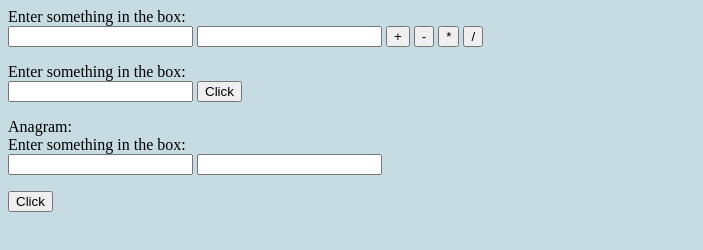
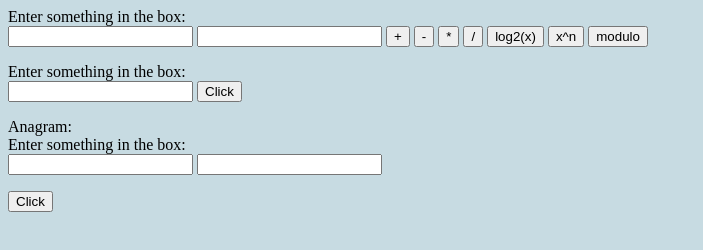
Before and after one commit to Michauu035/ZadankaPraktyki, a plain HTML site: page index.html in a window 1280 px wide. Shown: the whole page, without its empty margins (0-703 px from the left). Drawn offline with Linux system fonts and the light colour scheme.

Commit message:
dodatkowe

```diff
--- a/index.html
+++ b/index.html
@@ -12,6 +12,9 @@
         <INPUT TYPE="button" NAME="button" Value="-" onClick="calculateSubstraction(this.form)">
         <INPUT TYPE="button" NAME="button" Value="*" onClick="calculateMultiplication(this.form)">
         <INPUT TYPE="button" NAME="button" Value="/" onClick="calculateDivision(this.form)">
+        <INPUT TYPE="button" NAME="button" Value="log2(x)" onClick="handleCalculateLogarithm(this.form)">
+        <INPUT TYPE="button" NAME="button" Value="x^n" onClick="handleCalculatePower(this.form)">
+        <INPUT TYPE="button" NAME="button" Value="modulo" onClick="handleModulo(this.form)">
     </FORM>
     <div id="calcResult"></div>
     <FORM NAME="palindromeForm" ACTION="" METHOD="GET">Enter something in the box: <BR>
--- a/myscript.js
+++ b/myscript.js
@@ -18,6 +18,31 @@ function calculateDivision(form) {
 	let num1 = parseInt(form.num1.value);
 	let num2 = parseInt(form.num2.value);
 	document.getElementById('calcResult').innerHTML = num1 / num2;
+}
+
+function handleCalculateLogarithm(form) {
+	let x = parseFloat(form.num1.value);
+	document.getElementById('calcResult').innerHTML = logarithm(x);
+}
+
+function logarithm(x) {
+	return x > 1 ? 1 + logarithm(x / 2) : 0;
+}
+
+function handleCalculatePower(form) {
+	let num1 = parseFloat(form.num1.value);
+	let num2 = parseFloat(form.num2.value);
+	document.getElementById('calcResult').innerHTML = power(num1, num2);
+}
+
+function handleModulo(form) {
+	let num1 = parseFloat(form.num1.value);
+	let num2 = parseFloat(form.num2.value);
+	document.getElementById('calcResult').innerHTML = num1 % num2;
+}
+
+function power(base, expotent) {
+	return expotent < 1 ? 1 : base * power(base, expotent - 1);
 }
 
 function handlePalindromeForm(form) {
@@ -135,10 +160,11 @@ function anagram(var1, var2) {
 	return flag;
 }
 
-// console.log(anagram('siema', 'siemb'));
-// console.log('a'.charCodeAt(0));
-// console.log('b'.charCodeAt(0));
+console.log(anagram('siema', 'siemb'));
+console.log('a'.charCodeAt(0));
+console.log('b'.charCodeAt(0));
 
+console.log('snd largest: ');
 console.log(findSndLargest([1, 5, 10, 15]));
 console.log(findSndLargest([1, 1, 3, 3, 4, 4]));
 console.log(findSndLargest(['ala', 'robert', 'stanislaw']));
```
